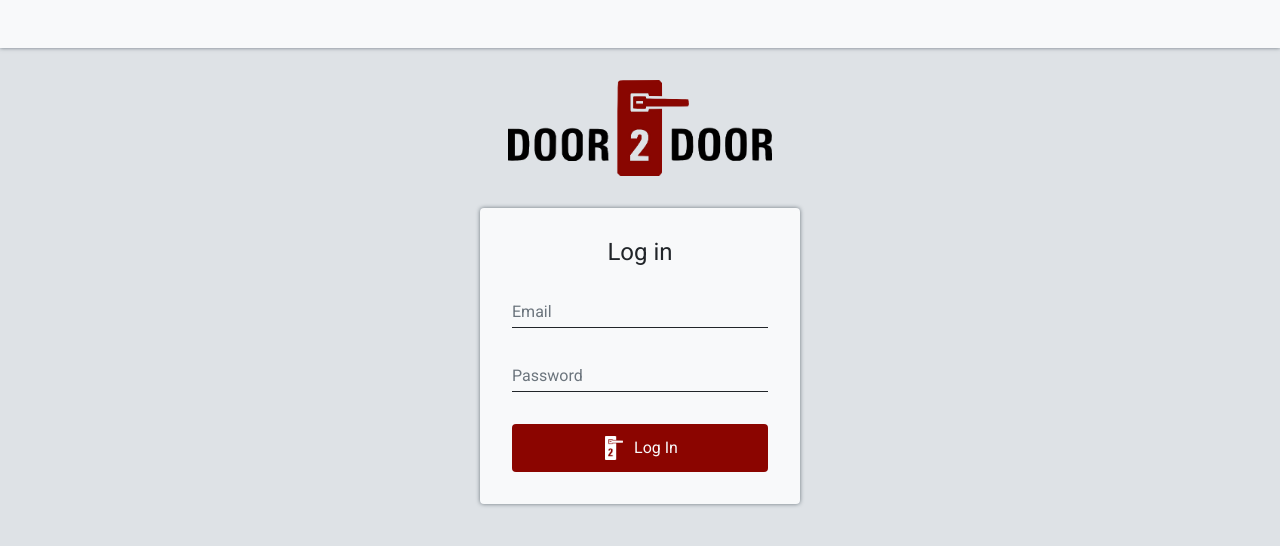
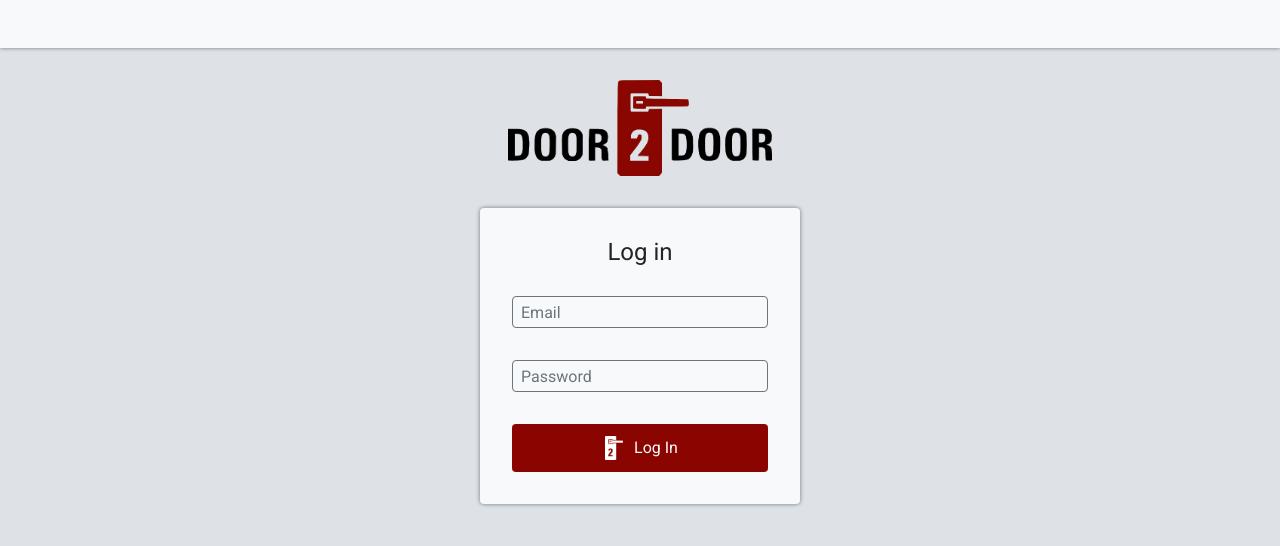
Before and after one commit to rfridlender/job-tracker-front-end, a React (Vite) app: page / in a window 1280 px wide. Shown: the top 546 px of the page. Built offline with nearby package versions, Linux system fonts and the light colour scheme; no server answers.

Commit message:
Create Input component

```diff
--- a/src/components/ChangePasswordForm/ChangePasswordForm.module.scss
+++ b/src/components/ChangePasswordForm/ChangePasswordForm.module.scss
@@ -27,26 +27,7 @@ $color-shadow: #6c757d;
     font-weight: normal;
   }
   > input {
-    width: 100%;
-    height: 2rem;
     margin-bottom: 2rem;
-    border: none;
-    outline: none;
-    background-color: $color-primary;
-    border-bottom: 1px solid $color-text-primary;
-    transition: all .25s;
-    font-size: 1rem;
-    color: $color-text-primary;
-  }
-  > input:hover {
-    border-bottom: 1px solid $color-accent;
-  }
-  > input::placeholder {
-    color: $color-text-secondary;
-    transition: all .25s;
-  }
-  > input:hover::placeholder {
-    color: $color-accent;
   }
 }
 
--- a/src/components/ChangePasswordForm/ChangePasswordForm.tsx
+++ b/src/components/ChangePasswordForm/ChangePasswordForm.tsx
@@ -11,6 +11,7 @@ import { z } from 'zod';
 import { zodResolver } from '@hookform/resolvers/zod';
 import ErrorOverlay from '../ErrorOverlay/ErrorOverlay';
 import ErrorContainer from '../ErrorContainer/ErrorContainer';
+import Input from '../Input/Input';
 
 const ChangePasswordForm = (props: AuthFormProps): JSX.Element => {
   const { handleAuthEvt } = props;
@@ -29,7 +30,7 @@ const ChangePasswordForm = (props: AuthFormProps): JSX.Element => {
       });
 
   const {
-    register, handleSubmit, formState: { errors, isSubmitting }
+    register, handleSubmit, formState: { errors, isSubmitting, isDirty },
   } = useForm<ChangePasswordFormData>({ resolver: zodResolver(formSchema) });
 
   const [message, setMessage] = useState('');
@@ -49,13 +50,13 @@ const ChangePasswordForm = (props: AuthFormProps): JSX.Element => {
     <form autoComplete="off" onSubmit={handleSubmit(onSubmit)}  className={styles.container}>
       <h2>Change password</h2>
       {errors.oldPassword?.message && <ErrorContainer content={errors.oldPassword.message} />}
-      <input type="password" placeholder="Current Password" {...register("oldPassword")} />
+      <Input type="password" name="oldPassword" register={register} placeholder="Current Password" />
       {errors.newPassword?.message && <ErrorContainer content={errors.newPassword.message} />}
-      <input type="password" placeholder="New Password" {...register("newPassword")} />
+      <Input type="password" name="newPassword" register={register} placeholder="New Password" />
       {errors.newPasswordConf?.message && <ErrorContainer content={errors.newPasswordConf.message} />}
-      <input type="password" placeholder="Confirm Password" {...register("newPasswordConf")} />
+      <Input type="password" name="newPasswordConf" register={register} placeholder="Confirm Password" />
       <ButtonContainer>
-        <Button disabled={isSubmitting} content={!isSubmitting ? 'Apply' : 'Applying...'} accent />
+        <Button disabled={!isDirty || isSubmitting} content={!isSubmitting ? 'Apply' : 'Applying...'} accent />
         <Button onClick={() => navigate('/jobs')} content="Cancel" />
       </ButtonContainer>
       {message && <ErrorOverlay setMessage={setMessage} content={message} />}
--- a/src/components/ErrorContainer/ErrorContainer.module.scss
+++ b/src/components/ErrorContainer/ErrorContainer.module.scss
@@ -2,6 +2,7 @@ $color-primary: #f8f9fa;
 $color-primary-shadow: #dee2e6;
 $color-secondary: #ced4da;
 $color-secondary-shadow: #6c757d;
+$color-accent-opaque: #8b050010;
 $color-accent: #8b0500;
 $color-accent-shadow: #4b0500;
 $color-text-primary: #212529;
@@ -11,7 +12,7 @@ $color-shadow: #6c757d;
 .container {
   width: 100%;
   color: $color-accent;
-  background-color: $color-primary-shadow;
+  background-color: $color-accent-opaque;
   display: flex;
   justify-content: flex-start;
   align-items: center;
--- /dev/null
+++ b/src/components/Input/Input.module.scss
@@ -0,0 +1,34 @@
+$color-primary: #f8f9fa;
+$color-primary-shadow: #dee2e6;
+$color-secondary: #ced4da;
+$color-secondary-shadow: #6c757d;
+$color-accent: #8b0500;
+$color-accent-shadow: #4b0500;
+$color-text-primary: #212529;
+$color-text-secondary: #6c757d;
+$color-shadow: #6c757d;
+
+.container {
+  width: 100%;
+  height: 2rem;
+  padding: 0.5rem;
+  color: $color-text-primary;
+  background-color: $color-primary;
+  border: 1px solid $color-text-secondary;
+  outline: none;
+  border-radius: .25rem;
+  transition: all .25s;
+  font-size: 1rem;
+}
+
+.container:hover {
+  box-shadow: 0 0 .25rem 0 $color-shadow;
+}
+
+.container:focus {
+  border: 1px solid $color-accent;
+}
+
+.container::placeholder {
+  color: $color-text-secondary;
+}
--- /dev/null
+++ b/src/components/Input/Input.tsx
@@ -0,0 +1,31 @@
+import { Path, UseFormRegister } from 'react-hook-form';
+import styles from './Input.module.scss';
+
+interface InputProps {
+  type?: string;
+  name: Path<any>;
+  register: UseFormRegister<any>;
+  placeholder: string;
+  width?: number;
+}
+
+const Input = (props: InputProps) => {
+  const { type, name, register, placeholder, width } = props;
+
+  const inputStyle = {
+    width: `${width}rem`,
+    minWidth: `${width}rem`,
+  }
+
+  return (
+    <input
+      className={styles.container}
+      type={type ? type : 'text'}
+      {...register(name)}
+      placeholder={placeholder}
+      style={!width ? {} : inputStyle}
+    />
+  );
+}
+
+export default Input;
--- a/src/components/LoginForm/LoginForm.module.scss
+++ b/src/components/LoginForm/LoginForm.module.scss
@@ -27,26 +27,7 @@ $color-shadow: #6c757d;
     font-weight: normal;
   }
   > input {
-    width: 100%;
-    height: 2rem;
     margin-bottom: 2rem;
-    border: none;
-    outline: none;
-    color: $color-text-primary;
-    background-color: $color-primary;
-    border-bottom: 1px solid $color-text-primary;
-    transition: all .25s;
-    font-size: 1rem;
-  }
-  > input:hover {
-    border-bottom: 1px solid $color-accent;
-  }
-  > input::placeholder {
-    color: $color-text-secondary;
-    transition: all .25s;
-  }
-  > input:hover::placeholder {
-    color: $color-accent;
   }
 }
 
--- a/src/components/LoginForm/LoginForm.tsx
+++ b/src/components/LoginForm/LoginForm.tsx
@@ -11,6 +11,7 @@ import { z } from 'zod';
 import { zodResolver } from '@hookform/resolvers/zod';
 import { useState } from 'react';
 import Button from '../Button/Button';
+import Input from '../Input/Input';
 
 const LoginForm = (props: AuthFormProps): JSX.Element => {
   const { handleAuthEvt } = props;
@@ -24,9 +25,9 @@ const LoginForm = (props: AuthFormProps): JSX.Element => {
     password: z.string().min(1, "Password is required"),
   });
 
-  const { register, handleSubmit, formState: { errors, isSubmitting } } = useForm<LoginFormData>({
-    resolver: zodResolver(formSchema),
-  });
+  const {
+    register, handleSubmit, formState: { errors, isSubmitting, isDirty },
+  } = useForm<LoginFormData>({ resolver: zodResolver(formSchema) });
 
   const onSubmit: SubmitHandler<LoginFormData> = async data => {
     try {
@@ -43,11 +44,11 @@ const LoginForm = (props: AuthFormProps): JSX.Element => {
     <form autoComplete="off" onSubmit={handleSubmit(onSubmit)} className={styles.container}>
       <h2>Log in</h2>
       {errors.email?.message && <ErrorContainer content={errors.email.message} />}
-      <input placeholder="Email" {...register("email")} />
+      <Input name="email" register={register} placeholder="Email" />
       {errors.password?.message && <ErrorContainer content={errors.password.message} />}
-      <input type="password" placeholder="Password" {...register("password")} />
+      <Input type="password" name="password" register={register} placeholder="Password" />
       <Button
-        disabled={isSubmitting}
+        disabled={!isDirty || isSubmitting}
         icon={<img src={logo} alt="Door2Door Logo" />}
         content={!isSubmitting ? "Log In" : "Logging in..."}
         accent
```
